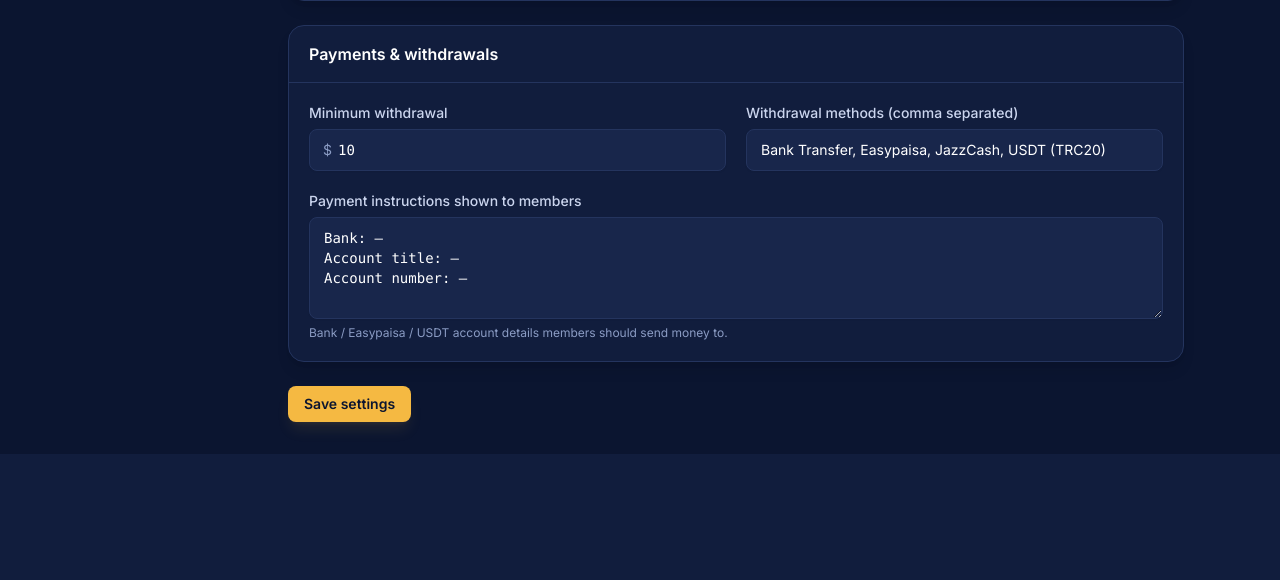
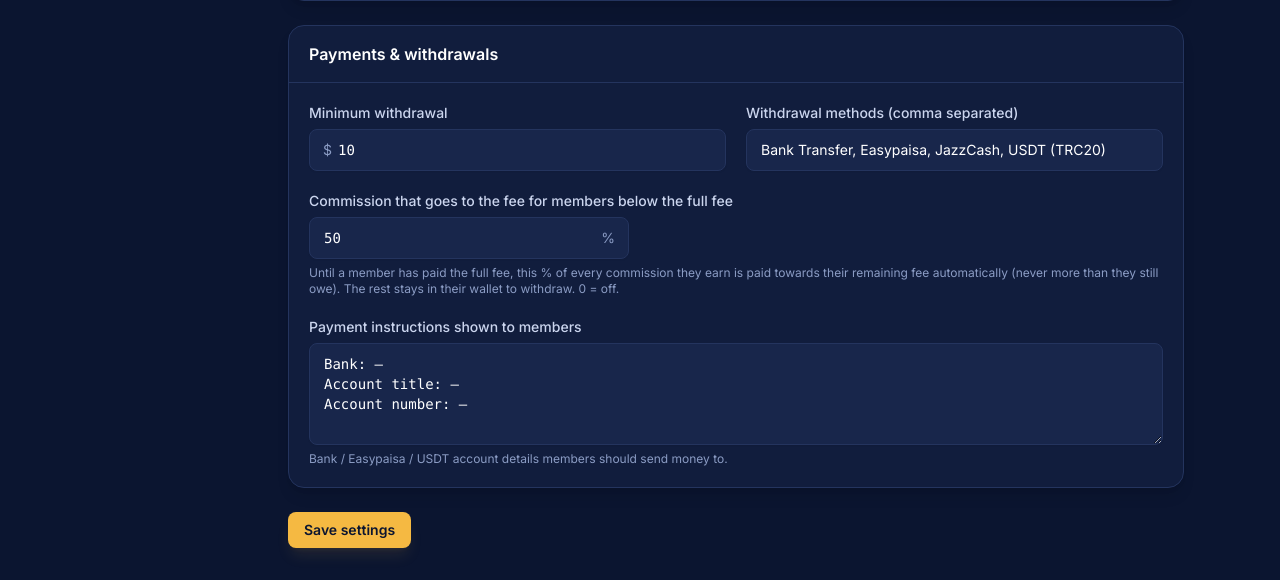
Before and after one commit to Tayyabshahzad/education-system, a Laravel app: page /admin/settings in a window 1280 px wide. Shown: the part 927-1507 px from the top of the page. Before the commit the page ends 1381 px from the top, so only its background shows below. Run offline with Laravel 12, Linux system fonts and the light colour scheme; a user stored in the database is signed in; data comes from the database, SQL or seed files in the repository; style sheets or scripts are compiled from the project's sources; parts of the project's set-up code (start-up, migrations or seed data) failed here and were passed over; some web fonts are replaced.

Commit message:
Members below the full fee pay part of each commission towards their fee
- New setting "commission_fee_share" (Admin > Settings, 50% by default): until a member
  has paid the full fee, that % of every commission they receive (direct or released
  from waiting) is paid towards their remaining fee automatically, never more than is
  still owed; the rest stays in the wallet to withdraw. Reaching the full fee this way
  releases the member's own upline commission as usual. Staff/teachers/admins unaffected.
- Commission rows remember the fee payment they funded (wallet_transactions.fee_share_payment_id)
- `php artisan app:apply-fee-share [--apply]` applies the rule to commission earned before it
- Member dashboard and withdrawals page explain the rule; apply-7x7 table says "Active directs"

Co-Authored-By: Claude Opus 5.5 <noreply@anthropic.com>

```diff
--- a/app/Http/Controllers/Admin/SettingController.php
+++ b/app/Http/Controllers/Admin/SettingController.php
@@ -23,6 +23,7 @@ class SettingController extends Controller
             'max_fee' => ['required', 'numeric', 'gte:full_fee'],
             ...$this->commissionRules(),
             'min_withdrawal' => ['required', 'numeric', 'min:1'],
+            'commission_fee_share' => ['required', 'numeric', 'min:0', 'max:100'],
             'withdrawal_methods' => ['required', 'string', 'max:500'],
             'payment_instructions' => ['nullable', 'string', 'max:2000'],
         ], [
--- a/config/education.php
+++ b/config/education.php
@@ -35,6 +35,11 @@ return [
 
         'min_withdrawal' => 10,
 
+        // A member who has paid less than the full fee gets this % of every commission paid
+        // towards their remaining fee automatically (only up to what is still owed); the rest
+        // stays in the wallet and can be withdrawn. 0 switches it off.
+        'commission_fee_share' => 50,
+
         // Shown to members on the payment page (bank / wallet account details).
         'payment_instructions' => "Bank: —\nAccount title: —\nAccount number: —",
 
--- a/resources/views/admin/settings.blade.php
+++ b/resources/views/admin/settings.blade.php
@@ -95,6 +95,16 @@
                     <x-text-input id="withdrawal_methods" name="withdrawal_methods" :value="old('withdrawal_methods', $s['withdrawal_methods'])" required />
                 </div>
                 <div class="sm:col-span-2">
+                    <x-input-label for="commission_fee_share" value="Commission that goes to the fee for members below the full fee" />
+                    <div class="relative max-w-xs">
+                        <x-text-input id="commission_fee_share" name="commission_fee_share" type="number" step="0.01" min="0" max="100"
+                                      :value="old('commission_fee_share', $s['commission_fee_share'] ?? 50)" class="money pr-8" required />
+                        <span class="pointer-events-none absolute inset-y-0 right-3.5 flex items-center text-sm text-ink-400">%</span>
+                    </div>
+                    <p class="field-help">Until a member has paid the full fee, this % of every commission they earn is paid towards their remaining fee automatically (never more than they still owe). The rest stays in their wallet to withdraw. 0 = off.</p>
+                    <x-input-error :messages="$errors->get('commission_fee_share')" />
+                </div>
+                <div class="sm:col-span-2">
                     <x-input-label for="payment_instructions" value="Payment instructions shown to members" />
                     <textarea id="payment_instructions" name="payment_instructions" rows="4" class="field-textarea font-mono">{{ old('payment_instructions', $s['payment_instructions']) }}</textarea>
                     <p class="field-help">Bank / Easypaisa / USDT account details members should send money to.</p>
--- a/resources/views/member/dashboard.blade.php
+++ b/resources/views/member/dashboard.blade.php
@@ -44,6 +44,10 @@
             <div>
                 <p class="font-semibold text-ink-100">Upgrade to the full package</p>
                 <p class="mt-1 text-sm text-ink-400">Pay <span class="money text-gold">${{ number_format($fullFee - $paid, 2) }}</span> more to join live class batches and activate referral earnings for your sponsor.</p>
+                @php $feeShare = \App\Models\Setting::money('commission_fee_share'); @endphp
+                @if ($feeShare > 0)
+                    <p class="mt-1 text-xs text-ink-400">Until then, {{ $feeShare + 0 }}% of every commission you earn is paid towards this amount automatically; the rest goes to your wallet.</p>
+                @endif
             </div>
             <a href="{{ route('payments.index') }}" class="btn btn-primary">Top up now</a>
         </div>
--- a/routes/console.php
+++ b/routes/console.php
@@ -5,6 +5,7 @@ use App\Models\Payment;
 use App\Models\Setting;
 use App\Models\User;
 use App\Models\WalletTransaction;
+use App\Services\CommissionService;
 use Illuminate\Foundation\Inspiring;
 use Illuminate\Support\Carbon;
 use Illuminate\Support\Facades\Artisan;
@@ -216,7 +217,7 @@ Artisan::command('app:apply-7x7 {--apply : Write the changes (default is a dry r
     }
 
     $this->table(
-        ['Tx', 'Date', 'Earner', 'Full-fee directs', 'Level', 'From member', 'Amount $', 'Becomes'],
+        ['Tx', 'Date', 'Earner', 'Active directs', 'Level', 'From member', 'Amount $', 'Becomes'],
         array_map(fn ($m) => [
             $m['tx']->id, $m['tx']->created_at->format('Y-m-d H:i'), $m['user']->username, $m['directs'],
             $m['tx']->level, $m['tx']->fromUser?->username, number_format((float) $m['tx']->amount, 2),
@@ -293,3 +294,83 @@ Artisan::command('app:apply-7x7 {--apply : Write the changes (default is a dry r
 
     return 0;
 })->purpose('Apply the 7x7 rule to commission paid before it existed (dry run unless --apply)');
+
+/*
+| Apply the "commission pays the remaining fee" rule to commission earned before it existed.
+|   php artisan app:apply-fee-share            (dry run)
+|   php artisan app:apply-fee-share --apply    (does it)
+| For every active member still below the full fee, each commission not yet shared gives
+| Setting "commission_fee_share" % (50% by default) to their fee, oldest first, never more
+| than they still owe and never more than is in their wallet. Running it twice does nothing.
+*/
+Artisan::command('app:apply-fee-share {--apply : Write the changes (default is a dry run)}', function () {
+    $percent = Setting::money('commission_fee_share');
+    if ($percent <= 0) {
+        $this->info('commission_fee_share is 0% in Admin > Settings: nothing to do.');
+
+        return 0;
+    }
+
+    $fullFee = Setting::money('full_fee');
+    $plan = [];
+    $members = User::role(User::ROLE_MEMBER)->where('status', 'active')->where('paid_amount', '<', $fullFee)->orderBy('id')->get();
+
+    foreach ($members as $member) {
+        $pending = (float) $member->payments()->where('status', 'pending')->sum('amount');
+        $owed = round($fullFee - (float) $member->paid_amount - $pending, 2);
+        $wallet = (float) $member->wallet_balance;
+
+        $txs = $member->walletTransactions()->where('type', 'commission')->whereNull('fee_share_payment_id')->orderBy('id')->get();
+        foreach ($txs as $tx) {
+            $share = min(round((float) $tx->amount * $percent / 100, 2), $owed, $wallet);
+            if ($share <= 0) {
+                break;
+            }
+            $owed = round($owed - $share, 2);
+            $wallet = round($wallet - $share, 2);
+            $plan[] = ['member' => $member, 'tx' => $tx, 'share' => $share];
+        }
+    }
+
+    if (! $plan) {
+        $this->info('Nothing to change: no member below the full fee has unshared commission.');
+
+        return 0;
+    }
+
+    $this->table(
+        ['Member', 'Paid now $', 'Commission tx', 'Commission $', 'To fee $'],
+        array_map(fn ($p) => [
+            $p['member']->username, number_format((float) $p['member']->paid_amount, 2),
+            '#'.$p['tx']->id.' L'.$p['tx']->level, number_format((float) $p['tx']->amount, 2), number_format($p['share'], 2),
+        ], $plan),
+    );
+    $rows = collect($plan)->groupBy(fn ($p) => $p['member']->id)->map(function ($items) {
+        $m = $items->first()['member'];
+        $total = $items->sum('share');
+
+        return [$m->username, number_format((float) $m->wallet_balance, 2), number_format((float) $m->wallet_balance - $total, 2),
+            number_format((float) $m->paid_amount, 2), number_format((float) $m->paid_amount + $total, 2)];
+    })->values()->all();
+    $this->table(['Member', 'Wallet now $', 'Wallet after $', 'Paid now $', 'Paid after $'], $rows);
+
+    if (! $this->option('apply')) {
+        $this->warn('Dry run: nothing was changed. Run again with --apply to pay these amounts towards the fees.');
+
+        return 0;
+    }
+
+    $commission = app(CommissionService::class);
+    $applied = DB::transaction(function () use ($plan, $commission) {
+        $total = 0.0;
+        foreach ($plan as $p) {
+            $total += $commission->applyFeeShare($p['member']->fresh(), $p['tx']->fresh());
+        }
+
+        return $total;
+    });
+
+    $this->info('$'.number_format($applied, 2).' of commission paid towards members\' remaining fees.');
+
+    return 0;
+})->purpose('Pay part of earlier commission towards the remaining fee of members below the full fee (dry run unless --apply)');
```
Also changed, not shown: app/Services/CommissionService.php (+38 -1 lines), app/Services/PaymentService.php (+23 -0 lines), resources/views/member/withdrawals.blade.php (+12 -0 lines), tests/Feature/AccessAndTeamTest.php (+1 -1 lines), tests/Feature/CommissionTest.php (+114 -6 lines), database/migrations/2026_11_21_000001_add_commission_fee_share.php (added).
